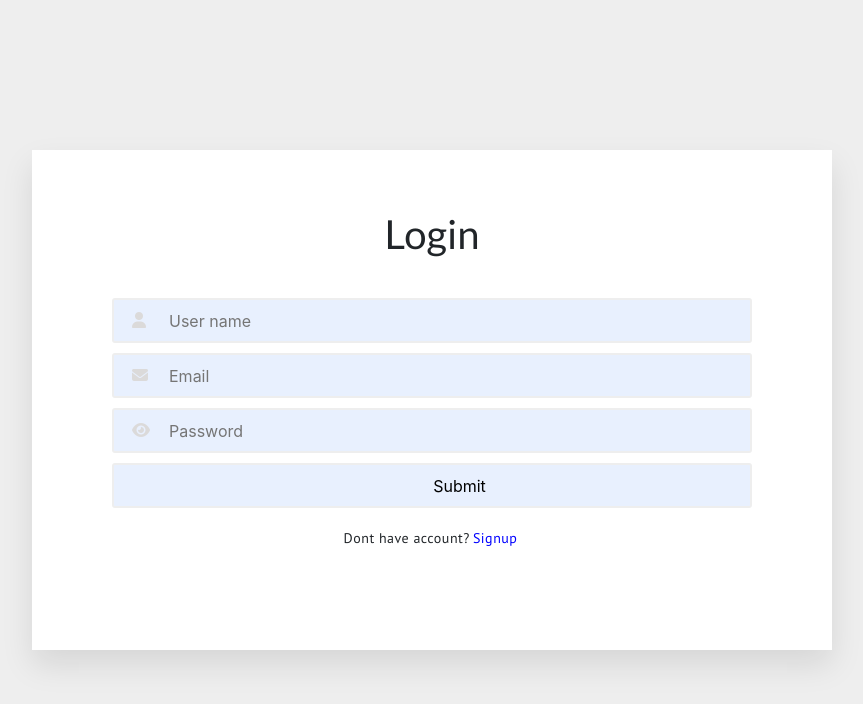
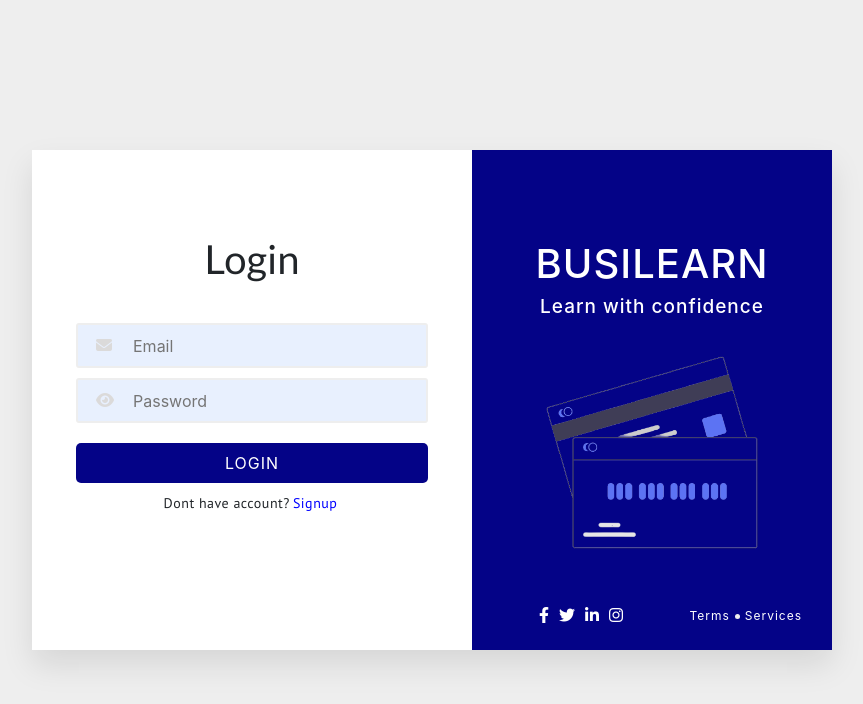
Before and after one commit to Moonrider-cyber/learntogether, a React (Create React App) app: page /login in a window 1280 px wide. Shown: the top 704 px of the page, without its empty margins (208-1071 px from the left). Built offline with nearby package versions, Linux system fonts and the light colour scheme.

Commit message:
login page design

```diff
--- a/public/index.html
+++ b/public/index.html
@@ -21,7 +21,7 @@
     <!-- icons (font-awesome) -->
     <!-- font  -->
     <style>
-      @import url('https://fonts.googleapis.com/css2?family=Lato:wght@900&family=Montserrat&family=PT+Sans&display=swap');
+      @import url("https://fonts.googleapis.com/css2?family=Lato:wght@900&family=Montserrat&family=PT+Sans&display=swap");
     </style>
     <!-- font  -->
     <title>Busilearn</title>
--- a/src/Componets/Login/Logincom.js
+++ b/src/Componets/Login/Logincom.js
@@ -1,7 +1,7 @@
 import React from "react";
 import "./Logincom.scss";
 import { Link } from "react-router-dom";
-
+const loginimg = require("./Asset/loginbg.png");
 
 function Logincom() {
   return (
@@ -18,15 +18,6 @@ function Logincom() {
             <div class="right-side">
               <div class="forms">
                 <h1 class="forms-heading">Login</h1>
-                <div class="form-inputs">
-                  <i class="fa fa-user"></i>
-                  <input
-                    type="text"
-                    placeholder="User name"
-                    name="name"
-                    required
-                  />
-                </div>
                 <div class="form-inputs">
                   <input
                     type="email"
@@ -49,14 +40,56 @@ function Logincom() {
                   <i class="fa fa-eye" id="password_eye"></i>
                 </div>
 
-                <div class="submit-button">
-                  <input type="submit" name="signsubmit" />
+                <div class="login-button">
+                  <button>Login</button>
                 </div>
 
                 <div class="form-acc">
                   <p>Dont have account?</p>
                   <Link to="/signup">Signup</Link>
                 </div>
+              </div>
+            </div>
+            <div className="left-side">
+              <div className="content">
+                <h1>BUSILEARN</h1>
+                <h5>Learn with confidence</h5>
+                <img src={loginimg} width="300" />
+              </div>
+              <div className="social">
+                <ul className="social-icons">
+                  <li>
+                    <a href="#">
+                      <i className="fa-brands fa-facebook-f"></i>
+                    </a>
+                  </li>
+                  <li>
+                    <a href="#">
+                      <i className="fa-brands fa-twitter"></i>
+                    </a>
+                  </li>
+                  <li>
+                    <a href="#">
+                      <i className="fa-brands fa-linkedin-in"></i>
+                    </a>
+                  </li>
+                  <li>
+                    <a href="#">
+                      <i className="fa-brands fa-instagram"></i>
+                    </a>
+                  </li>
+                </ul>
+                <ul className="terms">
+                  <li>
+                    <a href="#">Terms</a>
+                  </li>
+                  <li>
+                    <span className="dots"></span>
+                  </li>
+                  <li>
+                    <a href="#">Services</a>
+                  </li>
+                </ul>
               </div>
             </div>
           </div>
--- a/src/Componets/Login/Logincom.scss
+++ b/src/Componets/Login/Logincom.scss
@@ -0,0 +1,4 @@
+.forms {
+  // padding-top: 50px;
+  margin-top: 50px;
+}
--- a/src/Componets/Signup/Signupcom.scss
+++ b/src/Componets/Signup/Signupcom.scss
@@ -1,4 +1,3 @@
-
 * {
   padding: 0;
   margin: 0;
@@ -146,7 +145,7 @@
   box-shadow: none;
 }
 
-.section .container .right-side .forms  button {
+.section .container .right-side .forms button {
   width: 100%;
   height: 40px;
   background-color: #040387;
--- a/src/index.css
+++ b/src/index.css
@@ -6,7 +6,7 @@ body {
   -webkit-font-smoothing: antialiased;
   -moz-osx-font-smoothing: grayscale;
 }
-:root{
+:root {
   --lato: "Lato", sans-serif;
   --ptfont: "PT Sans", sans-serif;
 }
```
Also changed, not shown: src/Componets/Signup/Signupcom.js (+31 -13 lines).
